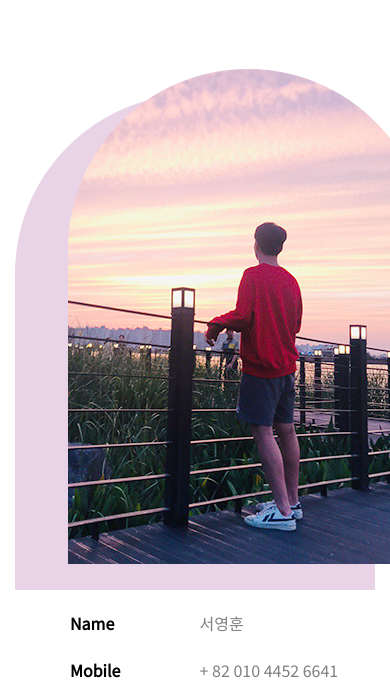
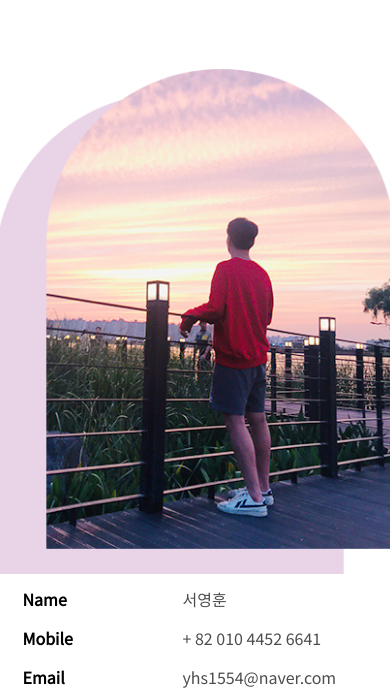
Before and after one commit to SeoYoungHoon96/AETHER-PORTFOLIO, a plain HTML site: page index.html in a window 390 px wide. Shown: the part 423-1113 px from the top of the page. Drawn offline with Linux system fonts and the light colour scheme; some packages are replaced by stand-ins of ours; no server answers; files whose address does not match are found by name.

Commit message:
Add files via upload

```diff
--- a/css/style.css
+++ b/css/style.css
@@ -92,14 +92,6 @@ figure {
   margin-top: 100px;
 }
 
-.ep {
-  margin-left: 165px;
-}
-
-.col-md-8 p {
-  margin-left: 165px;
-}
-
 .abt {
   font-family: "avigea";
   color: #ae8ac1;
@@ -107,6 +99,26 @@ figure {
 
 .it {
   margin-left: 55px;
+}
+
+.mv {
+  margin-left: -2px;
+}
+
+.info {
+  display: flex;
+  flex-direction: column;
+  align-items: center;
+}
+
+.info li {
+  display: flex;
+  justify-content: center;
+  width: 400px;
+}
+
+#ep {
+  padding-top: 150px;
 }
 
 .row h2 {
@@ -384,8 +396,6 @@ figure {
 .info {
   margin: 0;
   padding: 0;
-  width: 90%;
-  float: left;
 }
 
 @media screen and (max-width: 768px) {
@@ -397,15 +407,13 @@ figure {
 @media screen and (max-width: 768px) {
   .fh5co-bg-dark {
     background-image: none;
-    background-color: #f2dcdb;
+    background-color: #fff;
   }
 }
 
 .info li {
-  width: 100%;
-  float: left;
   list-style: none;
-  padding: 10px 0;
+  padding: 6px 0;
 }
 
 .info li:first-child {
@@ -423,7 +431,7 @@ figure {
 .info li .second-block {
   width: 60%;
   display: inline-block;
-  color: rgba(0, 0, 0, 0.5);
+  color: #4d4d4d;
 }
 
 .fh5co-social-icons {
@@ -837,7 +845,7 @@ figure {
 
 .work {
   background-size: cover;
-  background-position: top center;
+  background-position: center center;
   background-repeat: no-repeat;
   position: relative;
   height: 270px;
@@ -1593,3 +1601,13 @@ input[type="text"] {
 .clear {
   clear: both;
 }
+
+@media(max-width: 991px) {
+  #ep {
+    padding-top: 80px;
+  }
+}
+
+.ab_img {
+  max-width: 100%;
+}
```
